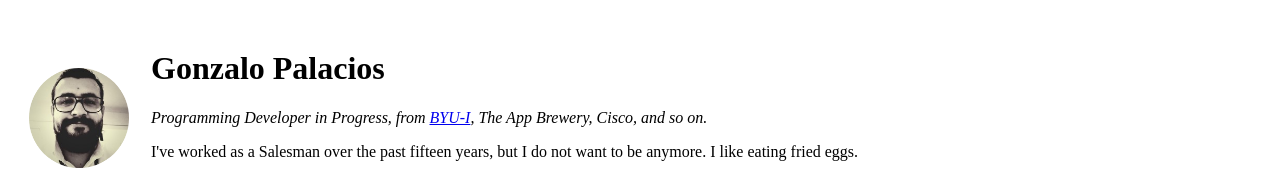
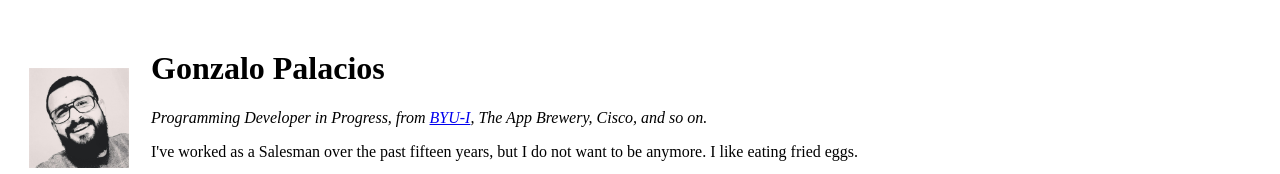
Before and after one commit to gnzlplcs/cv, a plain HTML site: page index.html in a window 1280 px wide. Shown: the top 174 px of the page. Drawn offline with Linux system fonts and the light colour scheme.

Commit message:
Image link

```diff
--- a/index.html
+++ b/index.html
@@ -9,7 +9,7 @@
 
 <body>
   <table cellspacing="20">
-    <td><img src="images/circle-cropped.png" height="100" width="100" alt="Gonzalo profile image" id="avatar"></td>
+    <td><img src="images/avatar - 20200719.jpg" height="100" width="100" alt="Gonzalo profile image" id="avatar"></td>
     <td><h1>Gonzalo Palacios</h1>
         <p><em>Programming Developer in Progress, from <a href="https://byui.edu/">BYU-I</a>, The App Brewery, Cisco, and so on.</em></p>
         <p>I've worked as a Salesman over the past fifteen years, but I do not want to be anymore. I like eating fried eggs.</p>
```
